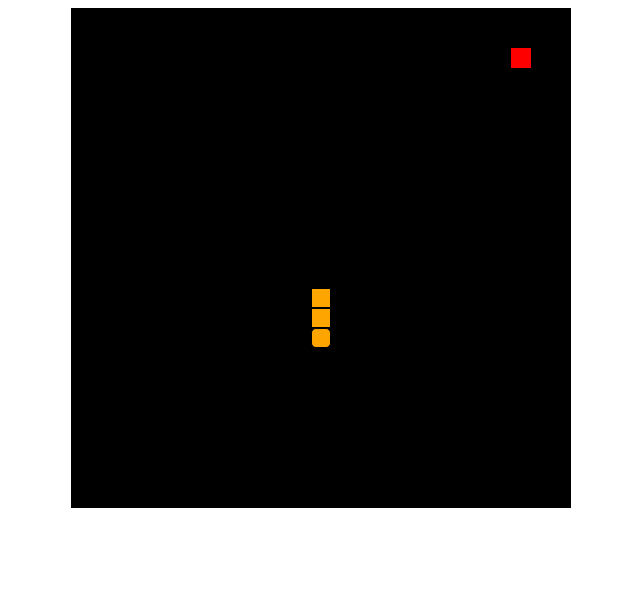
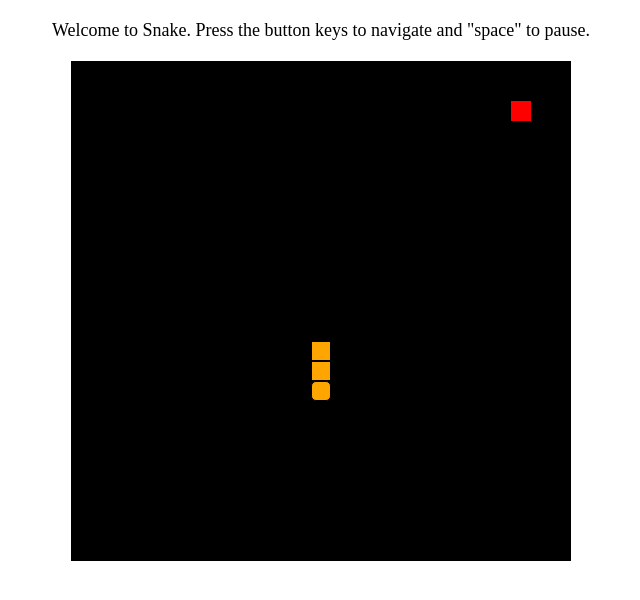
Before and after one commit to IvanJK97/Snake-Game, a plain HTML site: page index.html in a window 1280 px wide. Shown: the whole page, without its empty margins (319-959 px from the left). Drawn offline with Linux system fonts and the light colour scheme.

Commit message:
Added some starting instructions

```diff
--- a/index.html
+++ b/index.html
@@ -8,6 +8,7 @@
     </head>
 
     <body>
+        <div class="title">Welcome to Snake. Press the button keys to navigate and "space" to pause.</div>
         <div id='screen' class='screen'>
             <div id='player' class='player'>
             </div>
--- a/styles.css
+++ b/styles.css
@@ -1,3 +1,12 @@
+.title {
+    font-size: 18px;
+    width: 95%;
+    margin: auto;
+    margin-top: 20px;
+    margin-bottom: 20px;
+    text-align: center;
+}
+
 .screen {
     background-color: black;
     width: 500px;
```
